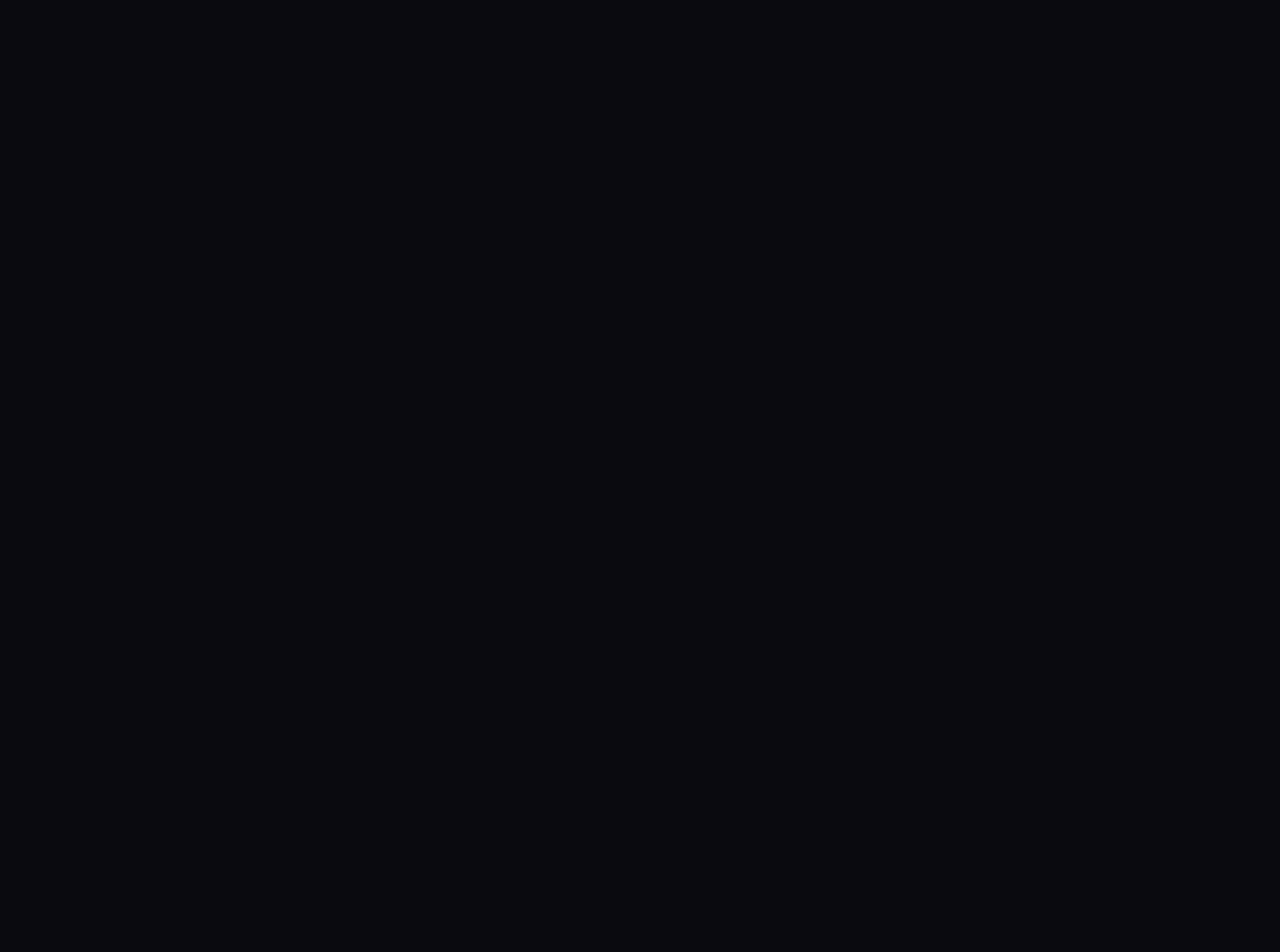
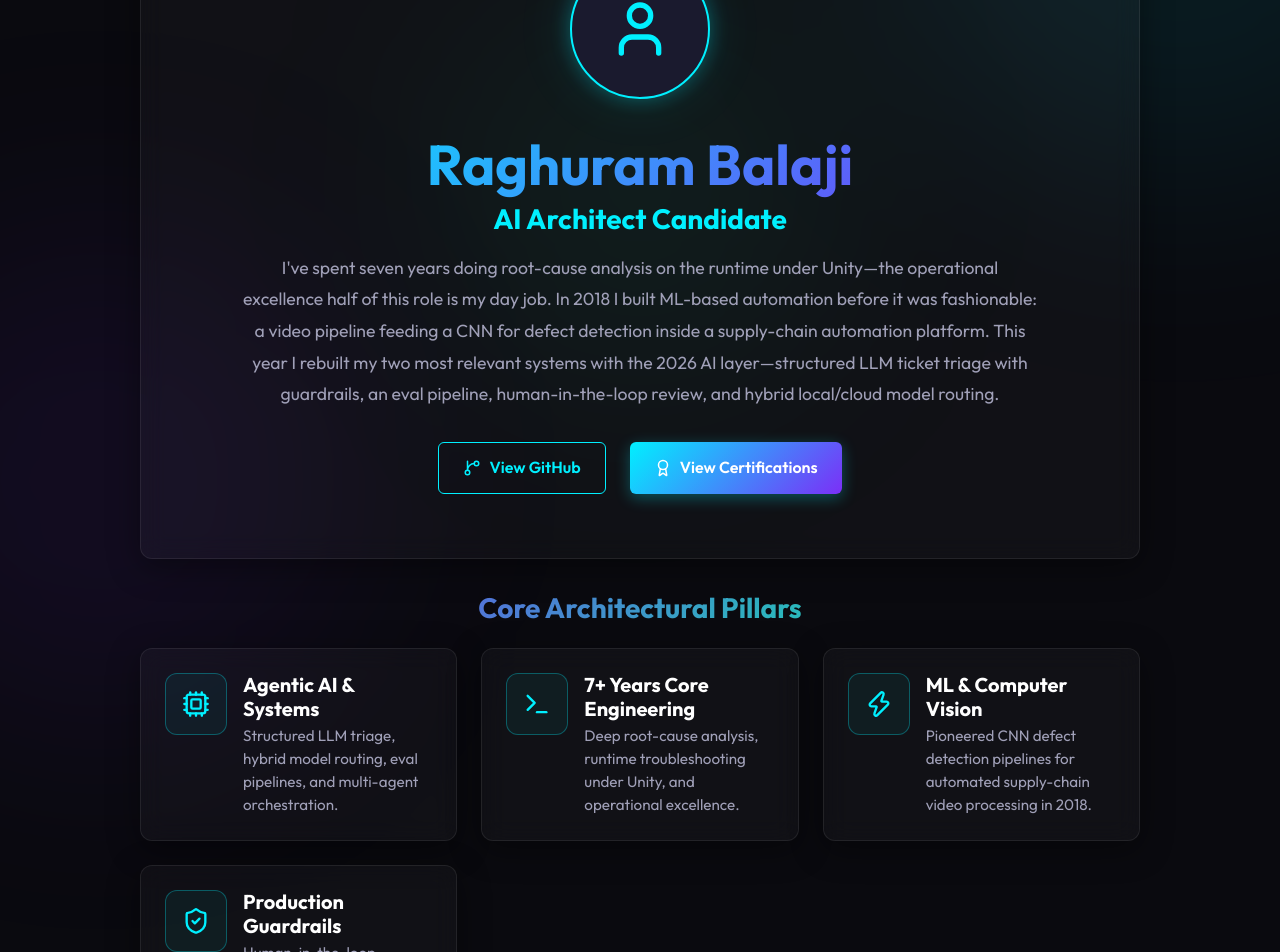
Before and after one commit to balajiraghuram92/scaler-education-journey, a React app in the folder app/: page /profile in a window 1280 px wide. Before the commit this address had no page. Shown: the part 220-1172 px from the top of the page. Before the commit the page ends 800 px from the top, so only its background shows below. Built offline with nearby package versions, Linux system fonts and the light colour scheme; the HTML template or start-up script is replaced by a standard one.

Commit message:
Refactor candidate profile hero into standalone Profile page and update brand navigation

```diff
--- a/app/src/App.jsx
+++ b/app/src/App.jsx
@@ -1,6 +1,7 @@
 import { BrowserRouter, Routes, Route } from 'react-router-dom';
 import Layout from './components/Layout';
 import Home from './pages/Home';
+import Profile from './pages/Profile';
 import VerticalDetail from './pages/VerticalDetail';
 
 function App() {
@@ -12,6 +13,14 @@
           element={
             <Layout>
               <Home />
+            </Layout>
+          }
+        />
+        <Route
+          path="/profile"
+          element={
+            <Layout>
+              <Profile />
             </Layout>
           }
         />
--- a/app/src/components/Navbar.jsx
+++ b/app/src/components/Navbar.jsx
@@ -17,8 +17,8 @@
         flexWrap: 'wrap',
         gap: 'var(--space-md)',
       }}>
-        {/* Brand */}
-        <Link to="/" style={{
+        {/* Brand Link to Profile */}
+        <Link to="/profile" style={{
           display: 'flex',
           alignItems: 'center',
           gap: 'var(--space-sm)',
@@ -37,6 +37,7 @@
           flexWrap: 'wrap',
         }}>
           <Link to="/" className="nav-link">Home</Link>
+          <Link to="/profile" className="nav-link">Profile</Link>
           <Link to="/projects" className="nav-link">Projects</Link>
           <Link to="/certifications" className="nav-link">Certifications</Link>
           <Link to="/fde-study" className="nav-link">FDE Study</Link>
--- a/app/src/pages/Home.jsx
+++ b/app/src/pages/Home.jsx
@@ -1,7 +1,6 @@
 import { useState, useEffect } from 'react';
-import { User, GitBranch, Award } from 'lucide-react';
-import { Link } from 'react-router-dom';
 import VerticalCard from '../components/VerticalCard';
+import { Compass } from 'lucide-react';
 
 export default function Home() {
   const [verticals, setVerticals] = useState([]);
@@ -29,81 +28,45 @@
 
   return (
     <div className="mt-md">
-      {/* Hero Container */}
-      <div className="glass-panel" style={{
-        padding: 'var(--space-3xl)',
-        textAlign: 'center',
-        maxWidth: '900px',
-        margin: '0 auto',
-      }}>
-        {/* Avatar Placeholder */}
-        <div className="glow-effect" style={{
-          width: '140px',
-          height: '140px',
-          borderRadius: '50%',
-          margin: '0 auto var(--space-xl)',
+      {/* Compact Dashboard Header */}
+      <div
+        className="glass-panel mb-xl"
+        style={{
+          padding: 'var(--space-xl)',
           display: 'flex',
           alignItems: 'center',
-          justifyContent: 'center',
-          background: 'var(--bg-tertiary)',
-          border: '2px solid var(--accent-cyan)',
-        }}>
-          <User size={56} style={{ color: 'var(--accent-cyan)' }} />
+          gap: 'var(--space-lg)',
+          background: 'linear-gradient(135deg, rgba(255,255,255,0.03), rgba(0, 240, 255, 0.05))',
+        }}
+      >
+        <div
+          style={{
+            padding: 'var(--space-md)',
+            borderRadius: 'var(--radius-md)',
+            background: 'var(--bg-tertiary)',
+            border: '1px solid var(--accent-cyan)',
+            display: 'flex',
+            alignItems: 'center',
+            justifyContent: 'center',
+          }}
+        >
+          <Compass size={32} style={{ color: 'var(--accent-cyan)' }} />
         </div>
-
-        {/* Name */}
-        <h1 className="gradient-text" style={{ marginBottom: 'var(--space-sm)' }}>
-          Raghuram Balaji
-        </h1>
-
-        {/* Subtitle */}
-        <h3 className="mb-md" style={{ color: 'var(--accent-cyan)' }}>
-          AI Architect Candidate
-        </h3>
-
-        {/* Professional Summary */}
-        <p style={{
-          fontSize: '1.1rem',
-          lineHeight: '1.8',
-          color: 'var(--text-secondary)',
-          maxWidth: '750px',
-          margin: '0 auto var(--space-xl)',
-        }}>
-          I've spent seven years doing root-cause analysis on the runtime under Unity—the operational excellence half of this role is my day job. In 2018 I built ML-based automation before it was fashionable: a video pipeline feeding a CNN for defect detection inside a supply-chain automation platform. This year I rebuilt my two most relevant systems with the 2026 AI layer—structured LLM ticket triage with guardrails, an eval pipeline, human-in-the-loop review, and hybrid local/cloud model routing.
-        </p>
-
-        {/* Action Buttons */}
-        <div style={{
-          display: 'flex',
-          gap: 'var(--space-lg)',
-          justifyContent: 'center',
-          flexWrap: 'wrap',
-        }}>
-          <a
-            href="https://github.com"
-            target="_blank"
-            rel="noopener noreferrer"
-            className="btn btn-secondary"
-            style={{ display: 'inline-flex' }}
-          >
-            <GitBranch size={18} />
-            View GitHub
-          </a>
-
-          <Link
-            to="/certifications"
-            className="btn btn-primary"
-            style={{ display: 'inline-flex' }}
-          >
-            <Award size={18} />
-            View Certifications
-          </Link>
+        <div>
+          <h1 className="gradient-text" style={{ fontSize: '2rem', marginBottom: 'var(--space-xs)' }}>
+            Study Tracker Dashboard
+          </h1>
+          <p style={{ color: 'var(--text-secondary)', fontSize: '1.05rem', margin: 0 }}>
+            Track progress across Hands-on Labs, Azure Certifications, and FDE Agentic AI Curriculum
+          </p>
         </div>
       </div>
 
-      {/* Study Verticals Grid */}
-      <section className="mt-xl">
-        <h2 className="mb-lg">Study Verticals</h2>
+      {/* Study Verticals Primary Grid */}
+      <section>
+        <h2 className="mb-lg" style={{ fontSize: '1.5rem' }}>
+          Study Verticals
+        </h2>
         {loading ? (
           <p className="text-secondary">Loading verticals...</p>
         ) : (
--- /dev/null
+++ b/app/src/pages/Profile.jsx
@@ -0,0 +1,149 @@
+import { User, GitBranch, Award, Terminal, Cpu, ShieldCheck, Zap } from 'lucide-react';
+import { Link } from 'react-router-dom';
+
+export default function Profile() {
+  const highlightSkills = [
+    {
+      icon: Cpu,
+      title: 'Agentic AI & Systems',
+      description: 'Structured LLM triage, hybrid model routing, eval pipelines, and multi-agent orchestration.'
+    },
+    {
+      icon: Terminal,
+      title: '7+ Years Core Engineering',
+      description: 'Deep root-cause analysis, runtime troubleshooting under Unity, and operational excellence.'
+    },
+    {
+      icon: Zap,
+      title: 'ML & Computer Vision',
+      description: 'Pioneered CNN defect detection pipelines for automated supply-chain video processing in 2018.'
+    },
+    {
+      icon: ShieldCheck,
+      title: 'Production Guardrails',
+      description: 'Human-in-the-loop validation, strict output constraints, and reliable AI system integration.'
+    }
+  ];
+
+  return (
+    <div className="mt-md" style={{ maxWidth: '1000px', margin: '0 auto' }}>
+      {/* Hero Section / Profile Card */}
+      <div className="glass-panel text-center" style={{ padding: 'var(--space-3xl)' }}>
+        {/* Avatar */}
+        <div
+          className="glow-effect"
+          style={{
+            width: '140px',
+            height: '140px',
+            borderRadius: '50%',
+            margin: '0 auto var(--space-xl)',
+            display: 'flex',
+            alignItems: 'center',
+            justifyContent: 'center',
+            background: 'var(--bg-tertiary)',
+            border: '2px solid var(--accent-cyan)',
+          }}
+        >
+          <User size={64} style={{ color: 'var(--accent-cyan)' }} />
+        </div>
+
+        {/* Name & Subtitle */}
+        <h1 className="gradient-text" style={{ marginBottom: 'var(--space-xs)' }}>
+          Raghuram Balaji
+        </h1>
+        <h3 className="mb-md" style={{ color: 'var(--accent-cyan)' }}>
+          AI Architect Candidate
+        </h3>
+
+        {/* Professional Summary */}
+        <p
+          style={{
+            fontSize: '1.1rem',
+            lineHeight: '1.8',
+            color: 'var(--text-secondary)',
+            maxWidth: '800px',
+            margin: '0 auto var(--space-xl)',
+          }}
+        >
+          I've spent seven years doing root-cause analysis on the runtime under Unity—the operational excellence half of this role is my day job. In 2018 I built ML-based automation before it was fashionable: a video pipeline feeding a CNN for defect detection inside a supply-chain automation platform. This year I rebuilt my two most relevant systems with the 2026 AI layer—structured LLM ticket triage with guardrails, an eval pipeline, human-in-the-loop review, and hybrid local/cloud model routing.
+        </p>
+
+        {/* Action Buttons */}
+        <div
+          style={{
+            display: 'flex',
+            gap: 'var(--space-lg)',
+            justifyContent: 'center',
+            flexWrap: 'wrap',
+          }}
+        >
+          <a
+            href="https://github.com"
+            target="_blank"
+            rel="noopener noreferrer"
+            className="btn btn-secondary"
+            style={{ display: 'inline-flex' }}
+          >
+            <GitBranch size={18} />
+            View GitHub
+          </a>
+
+          <Link
+            to="/certifications"
+            className="btn btn-primary"
+            style={{ display: 'inline-flex' }}
+          >
+            <Award size={18} />
+            View Certifications
+          </Link>
+        </div>
+      </div>
+
+      {/* Technical Highlights Section */}
+      <section className="mt-xl">
+        <h2 className="mb-lg text-center gradient-text-alt" style={{ fontSize: '1.75rem' }}>
+          Core Architectural Pillars
+        </h2>
+        <div className="grid grid-2">
+          {highlightSkills.map((skill, index) => {
+            const IconComponent = skill.icon;
+            return (
+              <div
+                key={index}
+                className="glass-panel"
+                style={{
+                  display: 'flex',
+                  gap: 'var(--space-md)',
+                  alignItems: 'flex-start',
+                }}
+              >
+                <div
+                  style={{
+                    padding: 'var(--space-md)',
+                    borderRadius: 'var(--radius-md)',
+                    background: 'rgba(0, 240, 255, 0.05)',
+                    border: '1px solid var(--border-accent)',
+                    display: 'flex',
+                    alignItems: 'center',
+                    justifyContent: 'center',
+                    flexShrink: 0,
+                  }}
+                >
+                  <IconComponent size={28} style={{ color: 'var(--accent-cyan)' }} />
+                </div>
+                <div>
+                  <h4 style={{ marginBottom: 'var(--space-xs)', color: 'var(--text-primary)' }}>
+                    {skill.title}
+                  </h4>
+                  <p style={{ fontSize: '0.95rem', color: 'var(--text-secondary)', lineHeight: '1.5' }}>
+                    {skill.description}
+                  </p>
+                </div>
+              </div>
+            );
+          })}
+        </div>
+      </section>
+    </div>
+  );
+}
```
